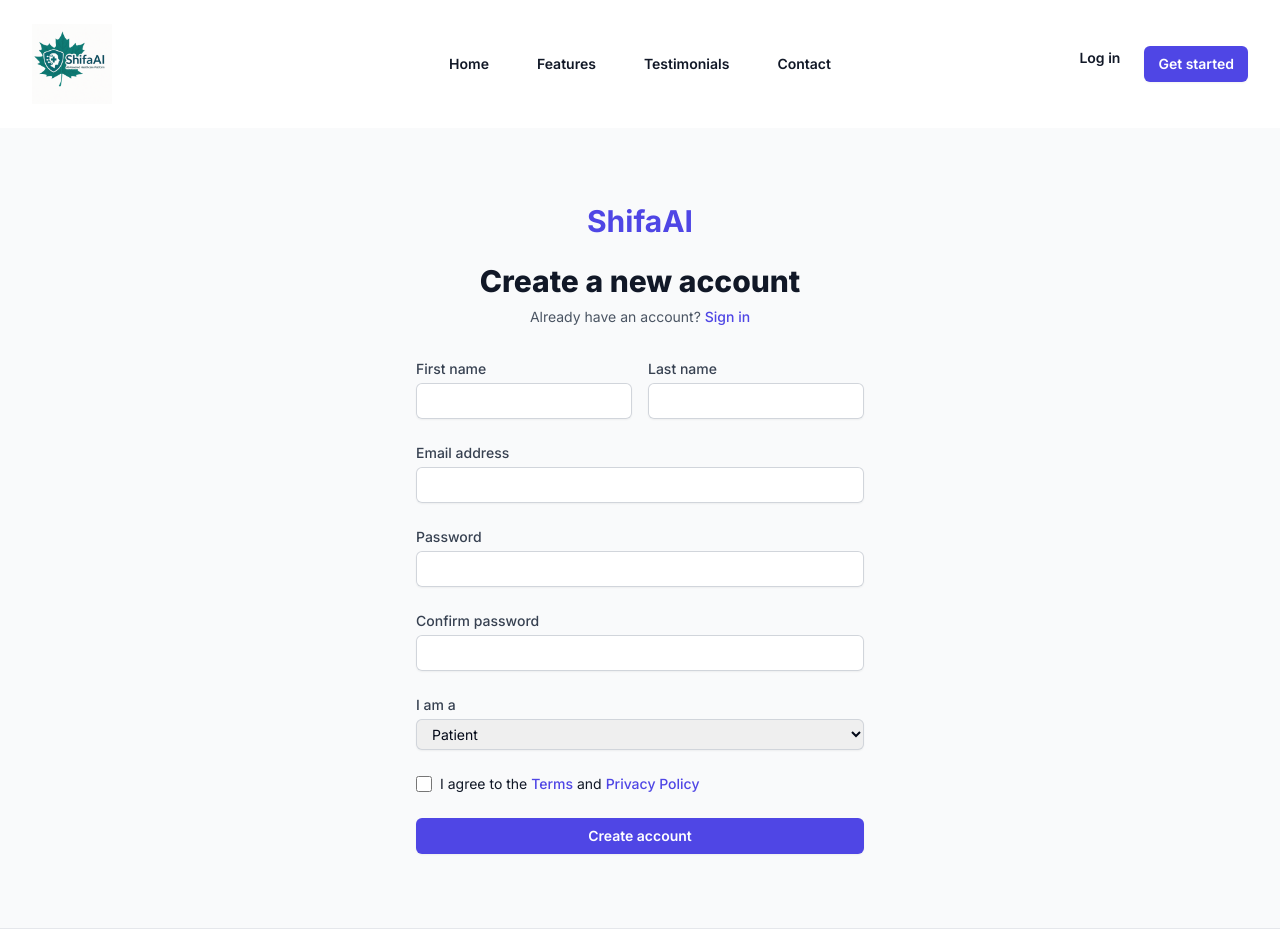
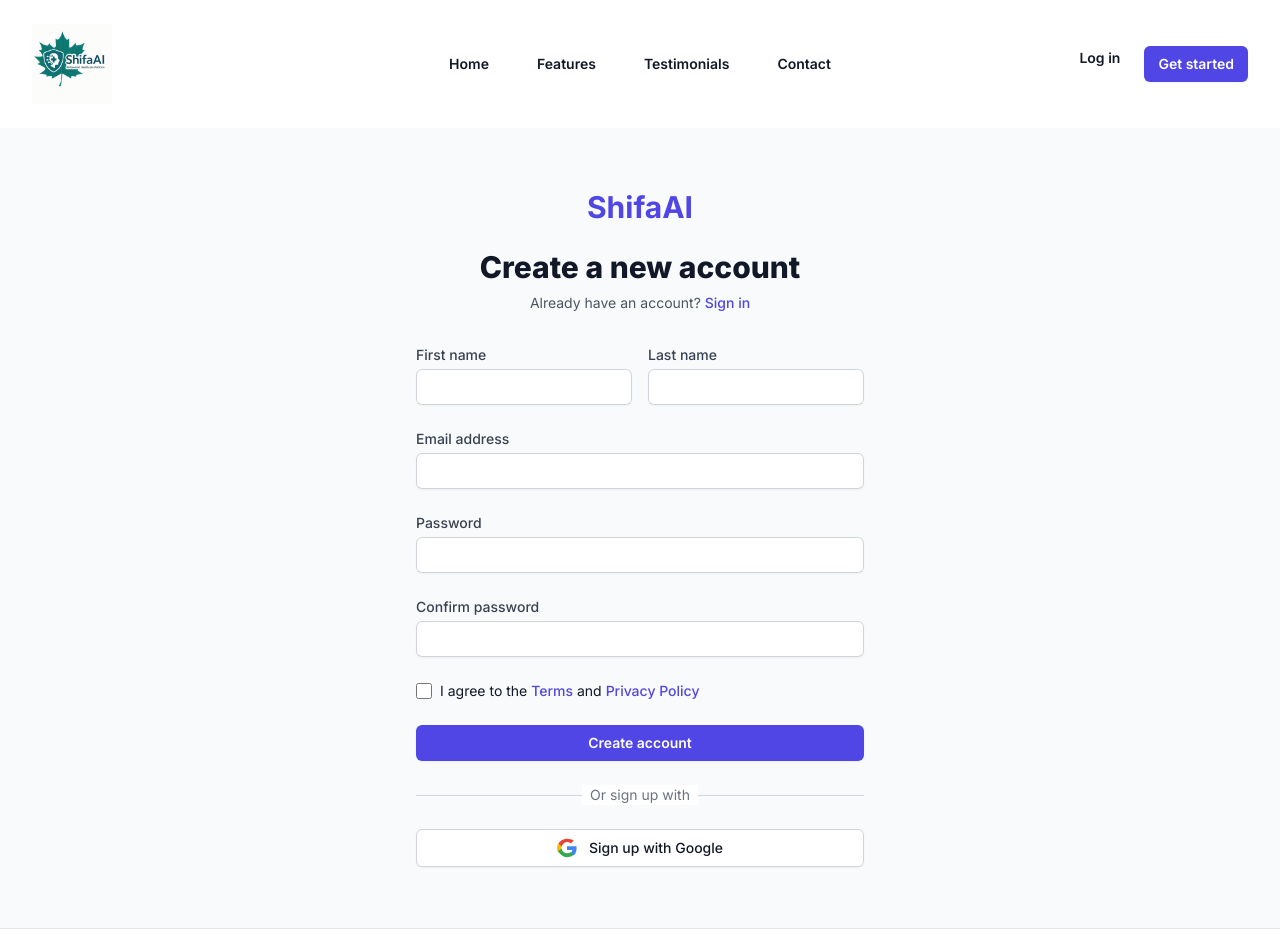
Before and after one commit to MohsinFurkh/Shifa.AI, a Next.js app: page /register in a window 1280 px wide. Shown: the top 952 px of the page. Built offline with nearby package versions, Linux system fonts and the light colour scheme.

Commit message:
Update authentication and dashboard naming: Remove user type options, add Google auth, rename Patient Dashboard to User Dashboard

```diff
--- a/app/dashboard/patient/layout.jsx
+++ b/app/dashboard/patient/layout.jsx
@@ -1,8 +1,8 @@
 export const metadata = {
-  title: 'Patient Dashboard - ShifaAI',
+  title: 'User Dashboard - ShifaAI',
   description: 'Manage your health with ShifaAI\'s intelligent diagnostics and personalized recommendations',
 };
 
-export default function PatientDashboardLayout({ children }) {
+export default function UserDashboardLayout({ children }) {
   return children;
 }
--- a/components/LoginForm.jsx
+++ b/components/LoginForm.jsx
@@ -8,7 +8,6 @@
   const { login } = useAuth();
   const [email, setEmail] = useState('');
   const [password, setPassword] = useState('');
-  const [userType, setUserType] = useState('patient');
   const [error, setError] = useState('');
   const [loading, setLoading] = useState(false);
 
@@ -27,7 +26,7 @@
         body: JSON.stringify({
           email,
           password,
-          userType,
+          userType: 'user', // Default all logins to 'user' type
         }),
       });
 
@@ -88,6 +87,13 @@
     }
   };
 
+  const handleGoogleLogin = () => {
+    // Implement Google login functionality
+    console.log('Google login clicked');
+    // This would typically redirect to Google OAuth endpoint
+    alert('Google login functionality will be implemented with OAuth');
+  };
+
   return (
     <div className="flex min-h-full flex-1 flex-col justify-center py-12 sm:px-6 lg:px-8">
       <div className="sm:mx-auto sm:w-full sm:max-w-md">
@@ -143,25 +149,6 @@
               </div>
             </div>
 
-            <div>
-              <label htmlFor="user-type" className="block text-sm font-medium leading-6 text-gray-900">
-                User Type
-              </label>
-              <div className="mt-2">
-                <select
-                  id="user-type"
-                  name="user-type"
-                  value={userType}
-                  onChange={(e) => setUserType(e.target.value)}
-                  className="block w-full rounded-md border-0 py-1.5 text-gray-900 shadow-sm ring-1 ring-inset ring-gray-300 focus:ring-2 focus:ring-inset focus:ring-primary-600 sm:text-sm sm:leading-6 px-2"
-                >
-                  <option value="patient">Patient</option>
-                  <option value="doctor">Doctor</option>
-                  <option value="admin">Admin</option>
-                </select>
-              </div>
-            </div>
-
             <div className="flex items-center justify-between">
               <div className="flex items-center">
                 <input
@@ -176,9 +163,9 @@
               </div>
 
               <div className="text-sm leading-6">
-                <a href="#" className="font-semibold text-primary-600 hover:text-primary-500">
+                <Link href="/forgot-password" className="font-semibold text-primary-600 hover:text-primary-500">
                   Forgot password?
-                </a>
+                </Link>
               </div>
             </div>
 
@@ -203,9 +190,10 @@
               </div>
             </div>
 
-            <div className="mt-6 grid grid-cols-2 gap-4">
-              <a
-                href="#"
+            <div className="mt-6">
+              <button
+                type="button"
+                onClick={handleGoogleLogin}
                 className="flex w-full items-center justify-center gap-3 rounded-md border border-gray-300 bg-white px-3 py-2 text-sm font-semibold text-gray-900 shadow-sm hover:bg-gray-50 focus-visible:outline focus-visible:outline-2 focus-visible:outline-offset-2 focus-visible:outline-primary-600"
               >
                 <svg className="h-5 w-5" aria-hidden="true" viewBox="0 0 24 24">
@@ -226,22 +214,8 @@
                     fill="#34A853"
                   />
                 </svg>
-                <span className="text-sm font-medium">Google</span>
-              </a>
-
-              <a
-                href="#"
-                className="flex w-full items-center justify-center gap-3 rounded-md border border-gray-300 bg-white px-3 py-2 text-sm font-semibold text-gray-900 shadow-sm hover:bg-gray-50 focus-visible:outline focus-visible:outline-2 focus-visible:outline-offset-2 focus-visible:outline-primary-600"
-              >
-                <svg className="h-5 w-5 fill-[#24292F]" aria-hidden="true" fill="currentColor" viewBox="0 0 20 20">
-                  <path
-                    fillRule="evenodd"
-                    d="M10 0C4.477 0 0 4.484 0 10.017c0 4.425 2.865 8.18 6.839 9.504.5.092.682-.217.682-.483 0-.237-.008-.868-.013-1.703-2.782.605-3.369-1.343-3.369-1.343-.454-1.158-1.11-1.466-1.11-1.466-.908-.62.069-.608.069-.608 1.003.07 1.531 1.032 1.531 1.032.892 1.53 2.341 1.088 2.91.832.092-.647.35-1.088.636-1.338-2.22-.253-4.555-1.113-4.555-4.951 0-1.093.39-1.988 1.029-2.688-.103-.253-.446-1.272.098-2.65 0 0 .84-.27 2.75 1.026A9.564 9.564 0 0110 4.844c.85.004 1.705.115 2.504.337 1.909-1.296 2.747-1.027 2.747-1.027.546 1.379.203 2.398.1 2.651.64.7 1.028 1.595 1.028 2.688 0 3.848-2.339 4.695-4.566 4.942.359.31.678.921.678 1.856 0 1.338-.012 2.419-.012 2.747 0 .268.18.58.688.482A10.019 10.019 0 0020 10.017C20 4.484 15.522 0 10 0z"
-                    clipRule="evenodd"
-                  />
-                </svg>
-                <span className="text-sm font-medium">GitHub</span>
-              </a>
+                <span className="text-sm font-medium">Sign in with Google</span>
+              </button>
             </div>
           </div>
         </div>
--- a/components/PatientDashboardContent.jsx
+++ b/components/PatientDashboardContent.jsx
@@ -67,7 +67,7 @@
   // Add more doctors for other specialties as needed
 };
 
-export default function PatientDashboardContent() {
+export default function UserDashboardContent() {
   const { user } = useAuth();
   // Add state for health metrics, appointments, and reports
   const [healthMetrics, setHealthMetrics] = useState([]);
@@ -348,7 +348,7 @@
     <div>
       {/* Dashboard header */}
       <div className="mb-8">
-        <h1 className="text-2xl font-bold text-gray-900">Patient Dashboard</h1>
+        <h1 className="text-2xl font-bold text-gray-900">User Dashboard</h1>
         <p className="mt-2 text-sm text-gray-600">
           Welcome back, {firstName}! Here's your health overview.
         </p>
--- a/components/RegisterForm.jsx
+++ b/components/RegisterForm.jsx
@@ -11,7 +11,7 @@
     email: '',
     password: '',
     confirmPassword: '',
-    userType: 'patient', // Default to patient
+    userType: 'user', // Default to user
     agreeToTerms: false,
   });
 
@@ -116,6 +116,13 @@
       });
       setIsSubmitting(false);
     }
+  };
+
+  const handleGoogleSignup = () => {
+    // Implement Google sign up functionality
+    console.log('Google signup clicked');
+    // This would typically redirect to Google OAuth endpoint
+    alert('Google sign up functionality will be implemented with OAuth');
   };
 
   return (
@@ -243,25 +250,6 @@
         </div>
       </div>
 
-      <div>
-        <label htmlFor="userType" className="block text-sm font-medium text-gray-700">
-          I am a
-        </label>
-        <div className="mt-1">
-          <select
-            id="userType"
-            name="userType"
-            className="block w-full rounded-md border-0 py-1.5 px-3 shadow-sm ring-1 ring-inset ring-gray-300 focus:ring-2 focus:ring-inset focus:ring-primary-600 sm:text-sm sm:leading-6"
-            value={formData.userType}
-            onChange={handleChange}
-          >
-            <option value="patient">Patient</option>
-            <option value="doctor">Doctor</option>
-            <option value="admin">Admin</option>
-          </select>
-        </div>
-      </div>
-
       <div className="flex items-center">
         <input
           id="agreeToTerms"
@@ -297,6 +285,45 @@
           {isSubmitting ? 'Creating account...' : 'Create account'}
         </button>
       </div>
+
+      <div className="mt-6">
+        <div className="relative">
+          <div className="absolute inset-0 flex items-center">
+            <div className="w-full border-t border-gray-300" />
+          </div>
+          <div className="relative flex justify-center text-sm">
+            <span className="bg-white px-2 text-gray-500">Or sign up with</span>
+          </div>
+        </div>
+
+        <div className="mt-6">
+          <button
+            type="button"
+            onClick={handleGoogleSignup}
+            className="flex w-full items-center justify-center gap-3 rounded-md border border-gray-300 bg-white px-3 py-2 text-sm font-semibold text-gray-900 shadow-sm hover:bg-gray-50 focus-visible:outline focus-visible:outline-2 focus-visible:outline-offset-2 focus-visible:outline-primary-600"
+          >
+            <svg className="h-5 w-5" aria-hidden="true" viewBox="0 0 24 24">
+              <path
+                d="M12.0003 4.75C13.7703 4.75 15.3553 5.36002 16.6053 6.54998L20.0353 3.12C17.9503 1.89 15.2353 1 12.0003 1C7.31028 1 3.25527 3.84 1.28027 7.65L5.27028 10.71C6.29028 7.28 8.91528 4.75 12.0003 4.75Z"
+                fill="#EA4335"
+              />
+              <path
+                d="M23.49 12.27C23.49 11.48 23.42 10.73 23.3 10H12V14.51H18.47C18.18 15.99 17.34 17.25 16.08 18.1L19.95 21.1C22.18 19.01 23.49 15.92 23.49 12.27Z"
+                fill="#4285F4"
+              />
+              <path
+                d="M5.26998 14.29C5.02998 13.57 4.89999 12.8 4.89999 12C4.89999 11.2 5.02998 10.43 5.26998 9.71001L1.28 6.65C0.47 8.3 0 10.1 0 12C0 13.9 0.47 15.7 1.28 17.35L5.26998 14.29Z"
+                fill="#FBBC05"
+              />
+              <path
+                d="M12.0004 23C15.2404 23 17.9604 22.01 19.9504 20.11L16.0804 17.1C15.0054 17.9 13.6204 18.42 12.0004 18.42C8.91544 18.42 6.29044 15.89 5.27044 12.46L1.27045 15.56C3.25045 19.38 7.31044 23 12.0004 23Z"
+                fill="#34A853"
+              />
+            </svg>
+            <span className="text-sm font-medium">Sign up with Google</span>
+          </button>
+        </div>
+      </div>
     </form>
   );
 }
```
